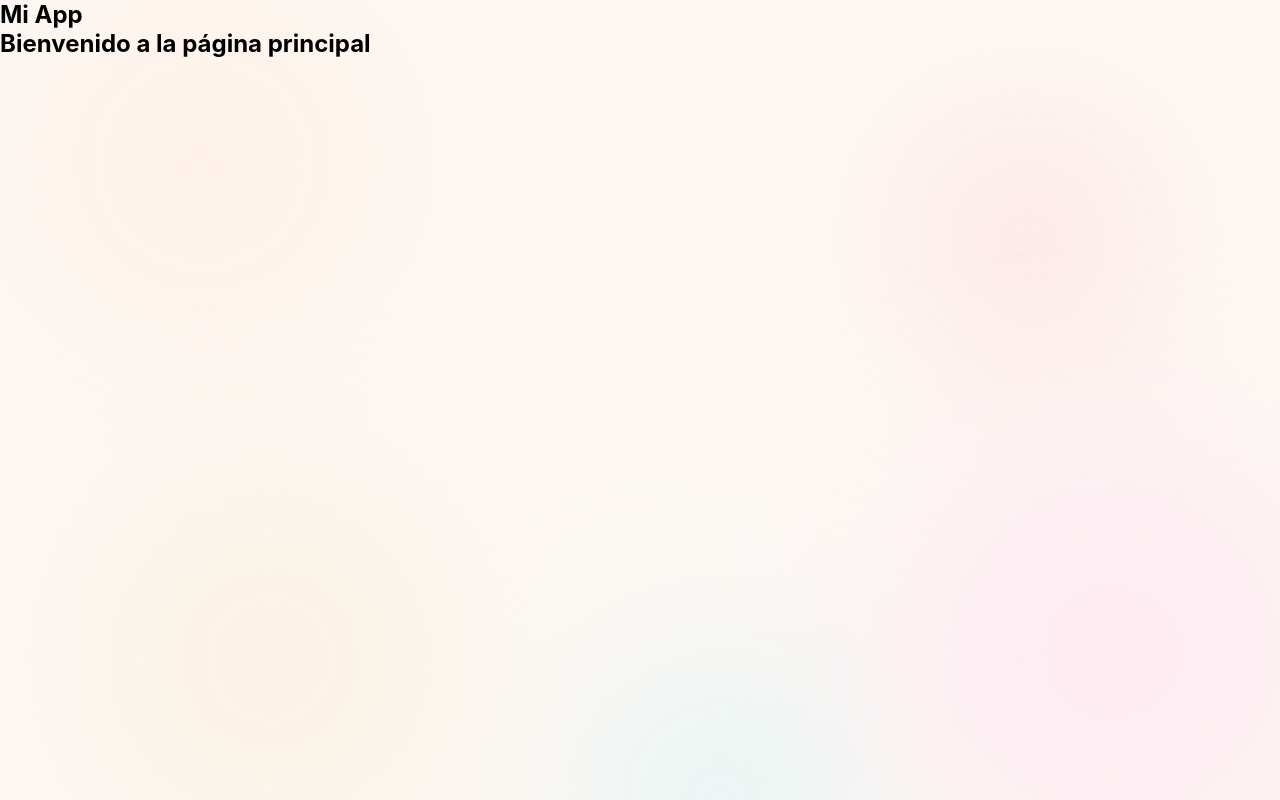
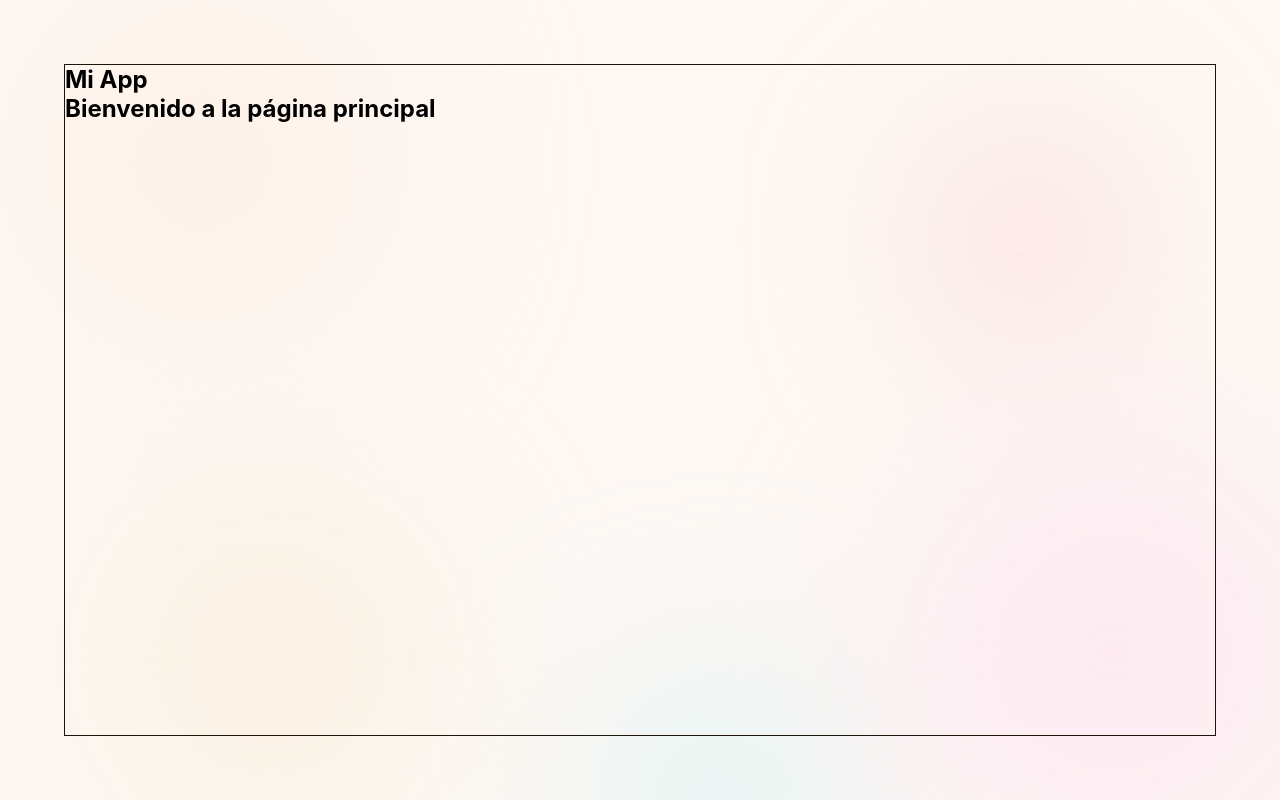
Before and after one commit to darianaren/my-portfolio, a React (Create React App) app: page / in a window 1280 px wide. Built offline with nearby package versions, Linux system fonts and the light colour scheme.

Commit message:
[main] feat (src/components/Layout)

```diff
--- a/src/components/Layout/Layout.jsx
+++ b/src/components/Layout/Layout.jsx
@@ -1,11 +1,13 @@
 import React from "react";
+
+import styles from "./styles.module.css";
+
 import NavBar from "../NavBar/NavBar";
 
 const Layout = ({ children }) => {
   return (
-    <div>
+    <div className={styles.wrapper}>
       <NavBar />
-
       <main>{children}</main>
     </div>
   );
--- /dev/null
+++ b/src/components/Layout/styles.module.css
@@ -0,0 +1,18 @@
+.wrapper {
+  position: relative;
+
+  width: calc(100vw - 2rem);
+  height: calc(100vh - 4rem);
+
+  inset: 1rem;
+  border: 1px solid #1d150a;
+}
+
+@media screen and (min-width: 1000px) {
+  .wrapper {
+    width: calc(100vw - 8rem);
+    height: calc(100vh - 8rem);
+
+    inset: 4rem;
+  }
+}
```
